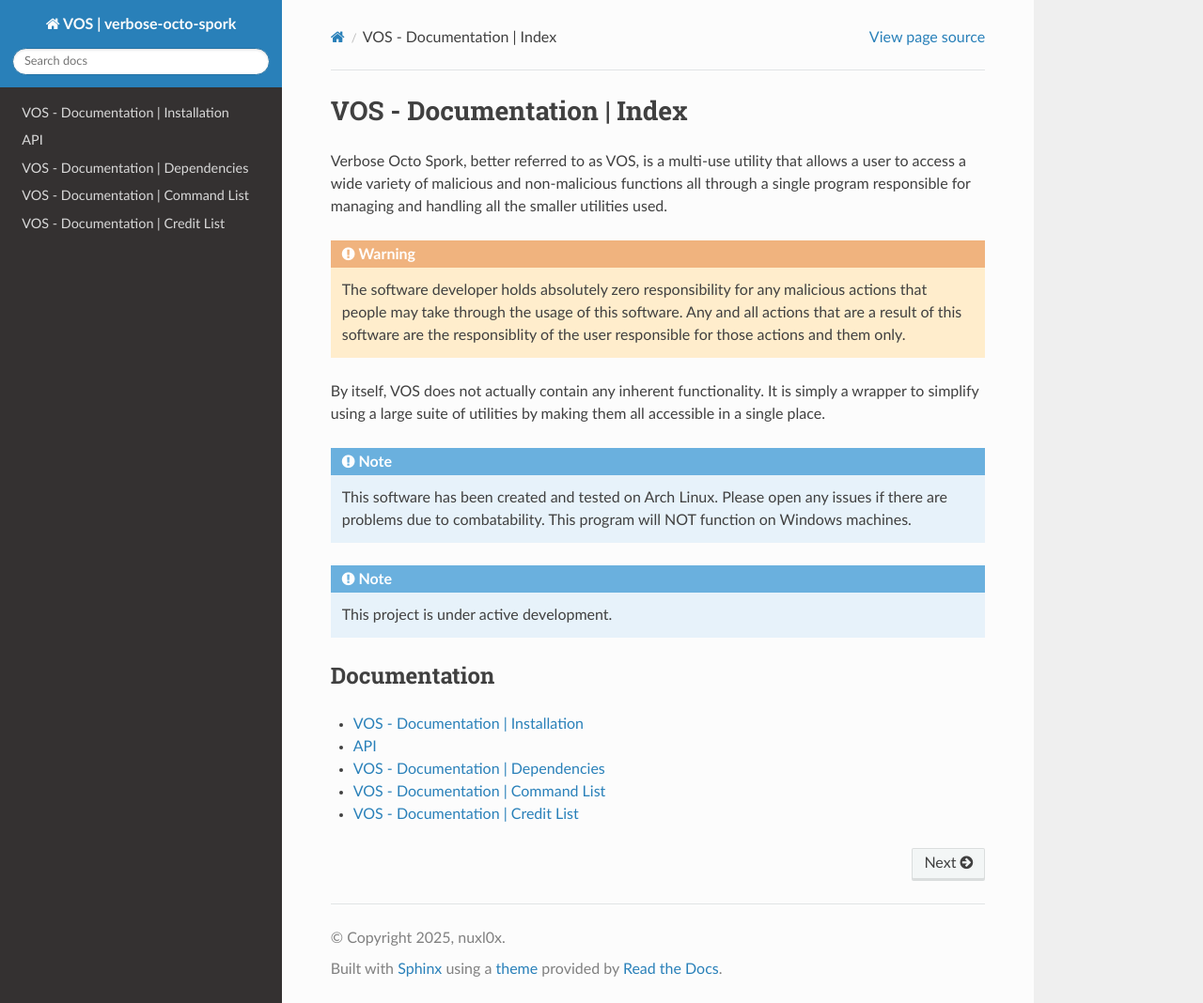
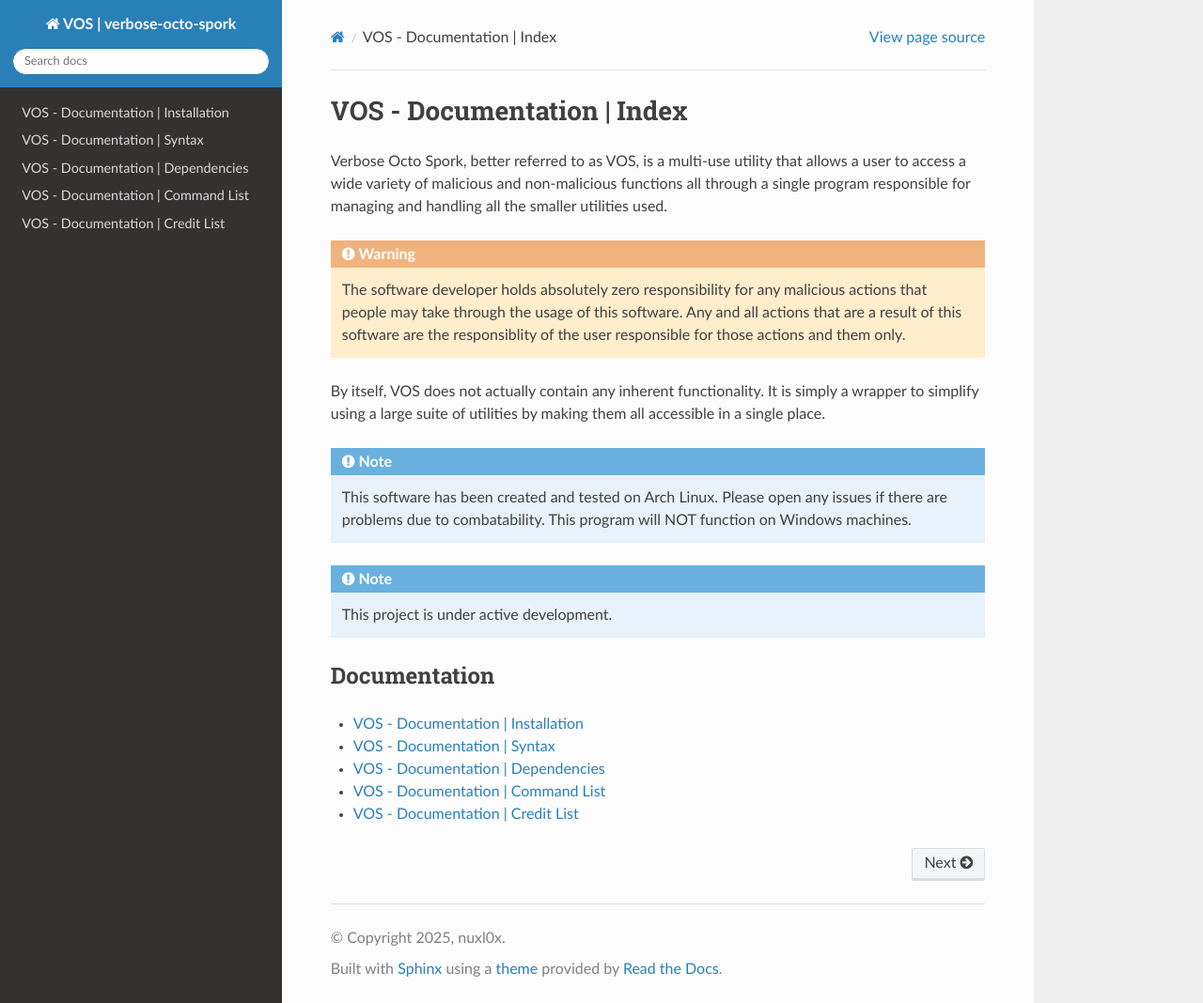
Before and after one commit to nuxl0x/vos_docs, a Sphinx documentation site: the page built from docs/source/index.rst, in a window 1280 px wide and 1068 px high. Shown: the whole window at 94% size. Built offline with Sphinx 7.4.7 and the Read the Docs theme 3.1.0, drawn with Linux system fonts in a browser that asks for light colours.

Commit message:
Update syntax.rst

```diff
--- a/docs/source/syntax.rst
+++ b/docs/source/syntax.rst
@@ -1,7 +1,2 @@
-API
-===
-
-.. autosummary::
-   :toctree: generated
-
-   lumache
+VOS - Documentation | Syntax
+===================================
```
